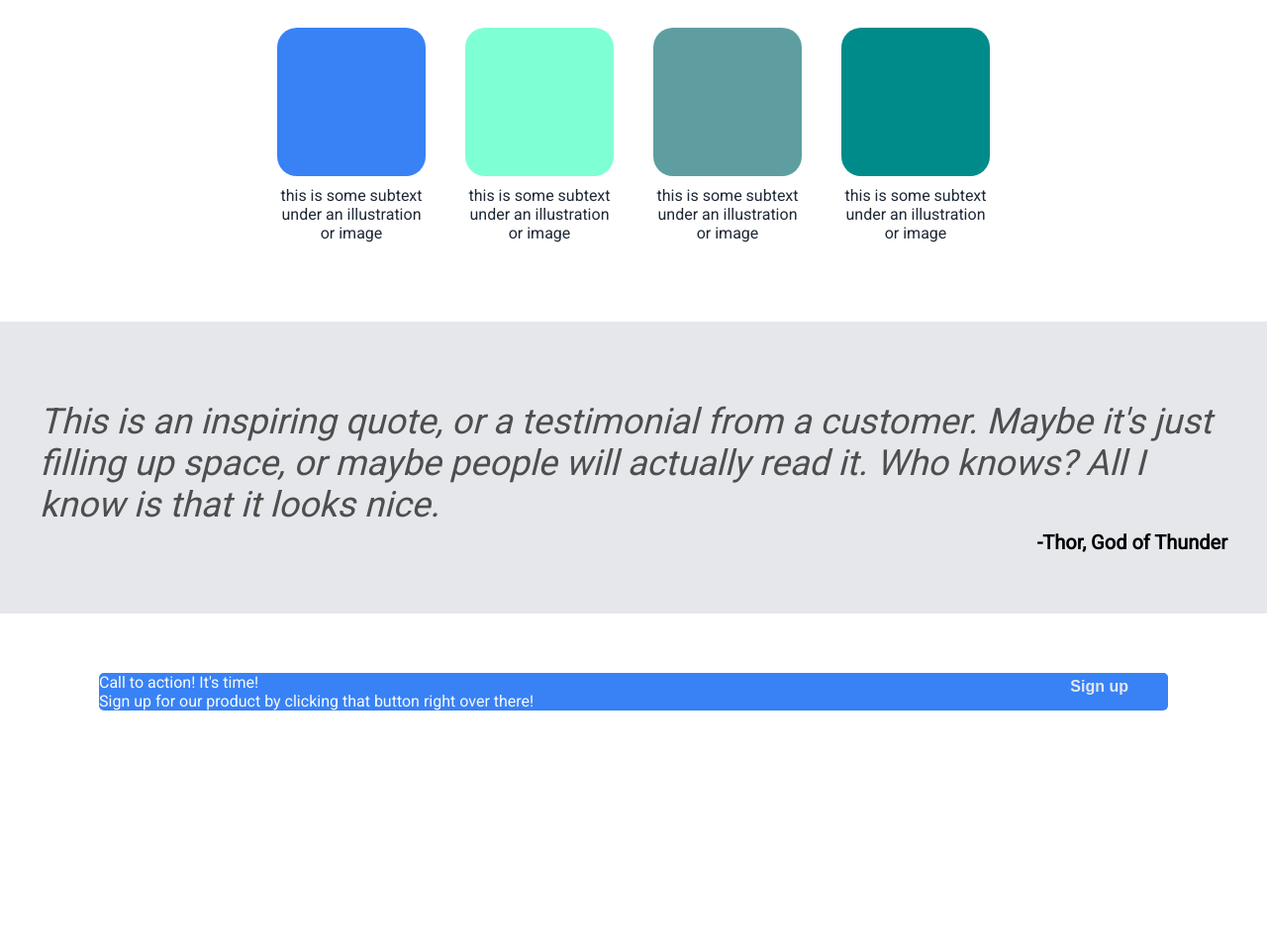
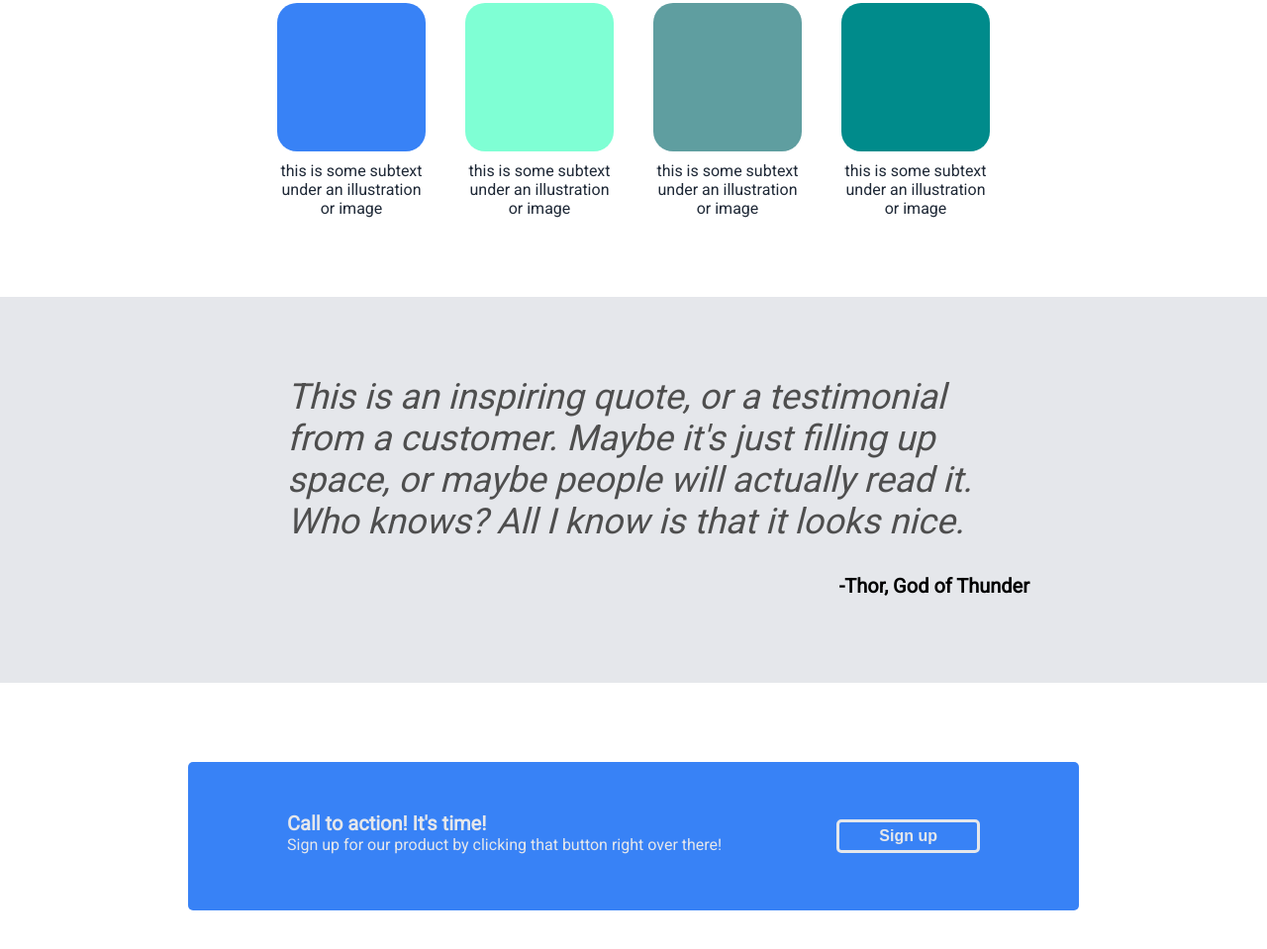
Before and after one commit to PatrickFrueh/the-odin-project, a plain HTML site: page landing-page/index.html in a window 1280 px wide. Shown: the part 527-1486 px from the top of the page at 99% size. Before the commit the page ends 1305 px from the top, so only its background shows below. Drawn offline with Linux system fonts and the light colour scheme.

Commit message:
Complete landing page

```diff
--- a/landing-page/index.html
+++ b/landing-page/index.html
@@ -82,6 +82,7 @@
     </div>
 
     <div class="quote">
+        <div class="quote-box">
             <div class="quote-text">
                 This is an inspiring quote, or a testimonial from
                 a customer. Maybe it's just filling up space, or
@@ -92,10 +93,11 @@
                 -Thor, God of Thunder
             </div>
         </div>
+    </div>
 
     <div class="footer">
         <div class="footer-cta">
-            <div class="left">
+            <div class="left-footer">
                 <div class="footer-head">
                     Call to action! It's time!
                 </div>
@@ -104,8 +106,10 @@
                     button right over there!
                 </div>
             </div>
-            <div>
+            <div class="footer-box-right">
+                <div class="footer-right">
                     <button id="cta-signup">Sign up</button>
+                </div>
             </div>
         </div>
     </div>
--- a/landing-page/style.css
+++ b/landing-page/style.css
@@ -1,7 +1,3 @@
-/* * {
-    border-style: solid;
-} */
-
 body {
     display: flex;
     flex-direction: column;
@@ -11,10 +7,6 @@ body {
 }
 
 .header {
-    /* irrelevant visualization */
-    border-color: red;
-
-    /* actual content */
     background-color: #1F2937;
     display: flex;
     flex-direction: column;
@@ -23,8 +15,6 @@ body {
 }
 
 .top-head {
-    border-color: greenyellow;
-
     margin-top: 20px;
     display: flex;
     align-items: center;
@@ -43,12 +33,9 @@ body {
     flex-direction: column;
     gap: 10px;
     height: 225px;
-    /* padding-right: 80px; */
 }
 
 ul {
-    border-color: blue;
-
     font-size: 18px;
     color: #E5E7EB;
     padding: 0;
@@ -56,7 +43,6 @@ ul {
     gap: 15px;
     list-style-type: none;
     display: flex;
-    /* flex-wrap: wrap; */
     justify-content: space-between;
 }
 
@@ -69,12 +55,11 @@ button {
     border-radius: 5px;
     border: none;
 }
-/* header head */
+
 .head-content {
-    border-color: darkmagenta;
-
     display: flex;
-    width: 75%;
+    height: 200px;
+    width: 900px;
     margin-bottom: 80px;
     gap: 40px;
 }
@@ -100,13 +85,8 @@ button {
     height: 60px;
 }
 
-
-
 .opening-img {
     margin-left: auto;
-    /* margin-left: auto; */
-    /* flex-grow: 1; */
-    /* height: 100%; */
     height: 225px;
 }
 /* header main part */
@@ -144,13 +124,9 @@ img {
 }
 
 .build-line {
-    border-color: crimson;
-
     display: flex;
     justify-content: center;
     gap: 40px;
-
-    /* align-items: center; */
 }
 
 .build.one {
@@ -192,18 +168,27 @@ img {
     display: flex;
     flex-direction: column;
     justify-content: center;
-    /* align-items: flex-end ; */
+    align-items: center;
+}
+
+.quote-box {
+    display: flex;
+    flex-direction: column;
+    margin: 80px 40px 60px 40px;
+    height: 250px;
+    width: 800px;
 }
 
 .quote-text {
     font-size: 36px;
     font-style: italic;
     color: #4e4e4e;
-    margin: 80px 40px 5px 40px;
+    height: 200px;
+    width: 700px;
+    align-self: center;
 }
 
 .quote-author {
-    margin: 0 40px 60px 40px;
     font-size: 20px;
     font-weight: 700;
     align-self: flex-end;
@@ -214,26 +199,42 @@ img {
 /* -!-!-!-!-!-!- */
 
 .footer {
-    border-color: red;
-
     display: flex;
     flex-direction: column;
     gap: 15px;
-    /* push to border alignment */
 }
 
 .footer-cta {
     display: flex;
     justify-content: space-between;
     background-color: #3882F6;
-    margin: 60px 100px;
+    margin: 80px 140px;
     border-radius: 5px;
+    height: 150px;
+    width: 900px;
+    align-self: center;
+}
+
+.left-footer {
+    color: #E5E7EB;
+    align-items: 40px;
+}
+
+.footer-head {
+    font-size: 20px;
+    font-weight: 900;
+    padding-top: 50px;
 }
 
 .footer-head, .footer-body {
-    color: #F9FAF8;
+    padding-left: 100px;
 }
 
- #cta-signup button {
-    border-color: white;
+.footer-box-right {
+    border-color: #E5E7EB;
+    border-style: solid;
+    align-self: center;
+    border-radius: 5px;
+    border-width: 3px;
+    margin: 100px;
 }
```
Lines whose indentation alone changed are shown as unchanged.
